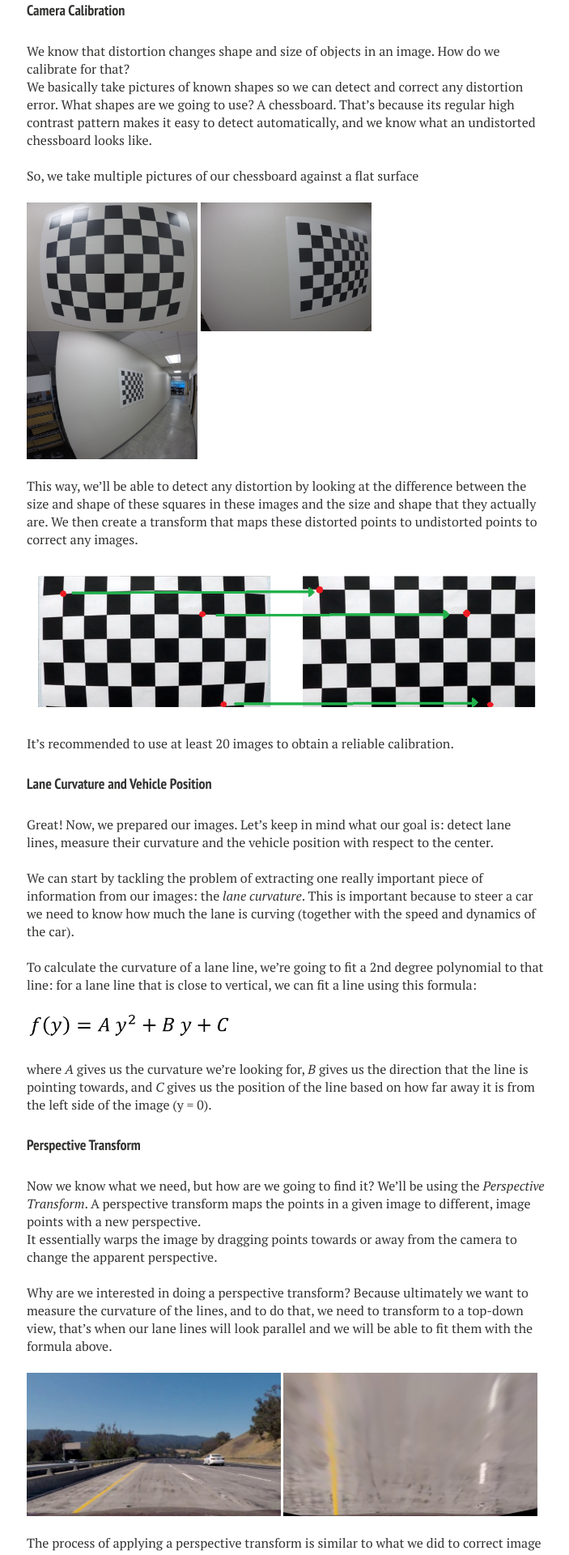
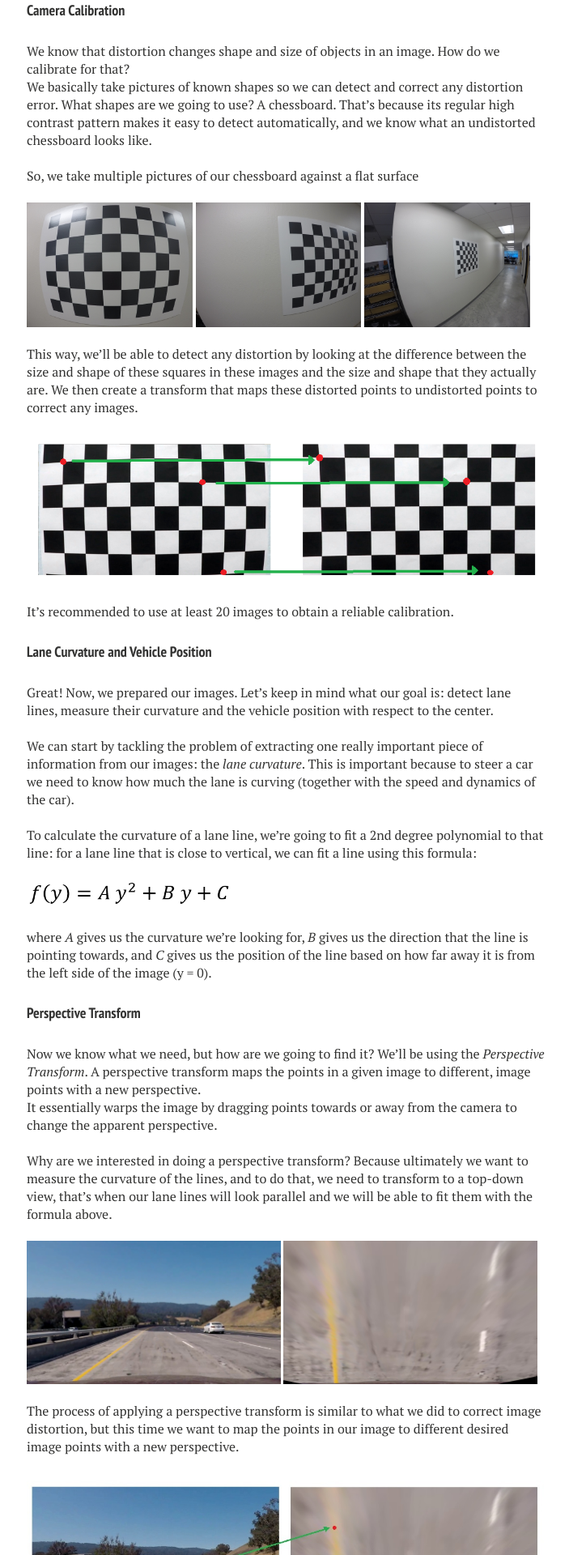
Before and after one commit to IacopomC/iacopomc.github.io, a Jekyll site: the page built from _posts/2020-07-16-advanced-lane-finding.md, in a window 1280 px wide. Shown: the part 1408-3328 px from the top of the page at 81% size, without its empty margins (287-990 px from the left). Built offline with Jekyll 4.4.1, drawn with Linux system fonts in a browser that asks for light colours; nearby versions of some CDN libraries; our own code applies the rules of GitHub Pages for plain Markdown files.

Commit message:
Fix triple images size

```diff
--- a/_posts/2020-07-16-advanced-lane-finding.md
+++ b/_posts/2020-07-16-advanced-lane-finding.md
@@ -65,9 +65,9 @@ So, we take multiple pictures of our chessboard against a flat surface
 
 <br/>
 
-<img src="{{ site.url }}/assets/images/advanced-lane-finding-post/chessboard1.jpg" width="33%">
-<img src="{{ site.url }}/assets/images/advanced-lane-finding-post/chessboard2.jpg" width="33%">
-<img src="{{ site.url }}/assets/images/advanced-lane-finding-post/chessboard3.jpg" width="33%">
+<img src="{{ site.url }}/assets/images/advanced-lane-finding-post/chessboard1.jpg" width="32%">
+<img src="{{ site.url }}/assets/images/advanced-lane-finding-post/chessboard2.jpg" width="32%">
+<img src="{{ site.url }}/assets/images/advanced-lane-finding-post/chessboard3.jpg" width="32%">
 
 <br/>
 
```
